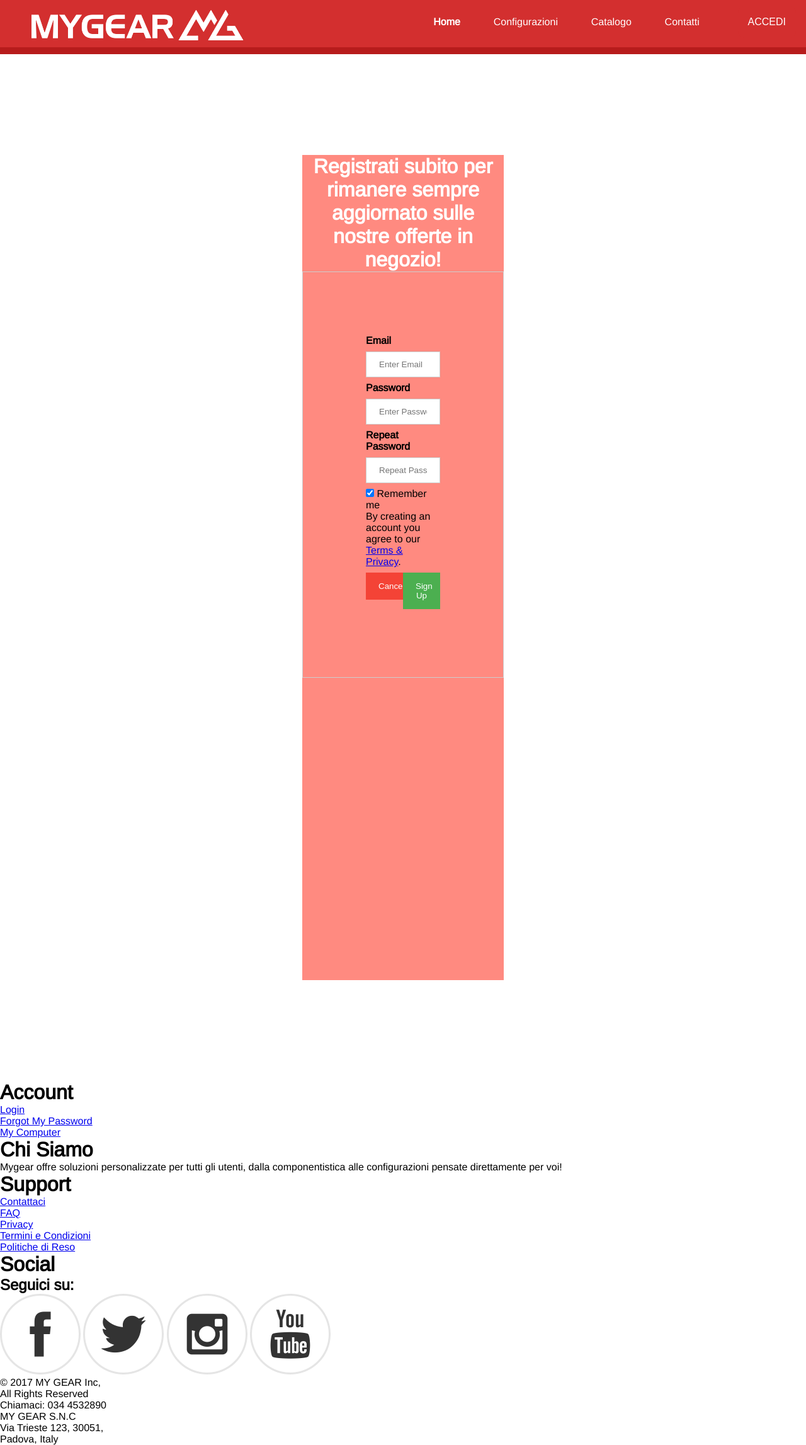
After one commit to ale-mazz/mygear.it, a PHP site: page /registrazione.html in a window 1280 px wide. The commit adds this page. Shown: the whole page at 63% size. Run offline with PHP 8.4, Linux system fonts and the light colour scheme.

```diff
--- a/headerstyle.css
+++ b/headerstyle.css
@@ -18,34 +18,8 @@ body {
 }
 
 /******************************************************************************
-Header
+Header & Menu
 *******************************************************************************/
-
-
-form {
-    margin: auto;
-    background: white;
-    border-radius: 4px;
-    box-shadow: 0 0 5px rgba(#000,.3);
-}
-
-
-input {
-    color: #666;
-    height: 100%;
-    padding: 5px 5px 5px 10px;
-    border-radius: 0px 4px 4px 0px;
-    outline:none;
-}
-
-label {
-    font-size: 0;
-}
-
-/******************************************************************************
-  Menu
-*******************************************************************************/
-
 
 header{
     width:100%;
--- /dev/null
+++ b/registrazione.html
@@ -0,0 +1,106 @@
+<!DOCTYPE html>
+<html lang="it">
+<head>
+<title>MYGEAR</title>
+    <link rel="stylesheet" type="text/css" href="headerstyle.css">
+
+    <link rel="stylesheet" type="text/css" href="regstyle.css">
+
+
+    <link rel="stylesheet" type="text/css" href="//fonts.googleapis.com/css?family=Arimo" />
+    <script src="jquery-3.2.1.min.js"></script>
+    <meta charset="UTF-8">
+</head>
+<body>
+    <script src="/javascript/hamburger.js"></script>
+    <div id="container">
+        <header>
+                <button id="hamburger" onclick="showmenu()">&#9776;</button>
+                <button class="buttonlogin">ACCEDI</button>
+            <img class="logo" src="immaginisito/mygear.png" alt="Logo del sito Mygear">
+            <div class="menu">
+                <ul>
+                    <li><a class="selected" href="home.html">Home</a></li>
+                    <li><a class="hover" href="configurazioni.html">Configurazioni</a></li>
+                    <li><a class="hover" href="catalogo.html">Catalogo</a></li>
+                    <li><a class="hover" href="contatti.html">Contatti</a></li>
+                </ul>
+            </div>
+        </header>
+    </div>
+    <div id="drop_menu">
+        <ul>
+            <li><a class="selected" href="home.html">Home</a></li>
+            <li><a href="configurazioni.html">Configurazioni</a></li>
+            <li><a href="catalogo.html">Catalogo</a></li>
+            <li><a href="contatti.html">Contatti</a></li>
+        </ul>
+    </div>
+    <div id="regform">
+        <h1>Registrati subito per rimanere sempre aggiornato sulle nostre offerte in negozio!</h1>
+        <form action="/action_page.php" style="border:1px solid #ccc">
+            <div class="containerreg">
+                <label><b>Email</b></label>
+                <input type="text" placeholder="Enter Email" name="email" required>
+                <label><b>Password</b></label>
+                <input type="password" placeholder="Enter Password" name="psw" required>
+                <label><b>Repeat Password</b></label>
+                <input type="password" placeholder="Repeat Password" name="psw-repeat" required>
+                <input type="checkbox" checked="checked"> Remember me
+                <p>By creating an account you agree to our <a href="#">Terms & Privacy</a>.</p>
+                    <div class="clearfix">
+                        <button type="button" class="cancelbtn">Cancel</button>
+                        <button type="submit" class="signupbtn">Sign Up</button>
+                    </div>
+            </div>
+        </form>
+    </div>
+    <footer id="footer_top">
+       <div id="account_footer">
+       <div class="block_title"> <h1>Account</h1> </div>
+                <ul>
+                    <li> <a href="account.html">Login </a></li>
+                    <li> <a href="recupero_password.html"> Forgot My Password </a></li>
+                    <li> <a href="account_computer.html"> My Computer </a></li>
+                </ul>
+        </div>
+        <div id="chi_siamo_footer">
+
+        <div class="block_title"> <h1>Chi Siamo</h1> </div>
+                <p>
+                    Mygear offre soluzioni personalizzate per tutti gli utenti, dalla componentistica alle configurazioni pensate direttamente per voi!
+                </p>
+        </div>
+        <div id="support_footer">
+        <div class="block_title"> <h1>Support</h1> </div>
+                <ul>
+                    <li> <a href="contatti.html"> Contattaci </a> </li>
+                    <li> <a href="faq.html"> FAQ </a> </li>
+                    <li> <a href="privacy.html"> Privacy</a> </li>
+                    <li> <a href="termini_condizioni.html"> Termini e Condizioni </a> </li>
+                    <li> <a href="warranty.html"> Politiche di Reso</a> </li>
+                </ul>
+        </div>
+        <div id="social_footer">
+        <div class="block_title"> <h1>Social</h1> </div>
+            <h2>Seguici su:</h2>
+                <a href="https://www.facebook.com" target="_blank"><img class="loghi_social" src="/immaginisito/fb.png"></a>
+                <a href="https://www.twitter.com" target="_blank"><img img class="loghi_social" src="immaginisito/twitter.png"></a>
+                <a href="https://www.instagram.com" target="_blank"><img img class="loghi_social" src="immaginisito/instagram.png"></a>
+                <a href="https://www.youtube.com" target="_blank"><img img class="loghi_social" src="immaginisito/yt.png"></a>
+
+        </div>
+    </footer>
+    <footer id="footer_bottom">
+        <div id="diritti">
+            <p> © 2017 MY GEAR Inc,<br>All Rights Reserved </p>
+        </div>
+        <div id="call_us">
+            <p>Chiamaci: 034 4532890 <br> MY GEAR S.N.C</p>
+        </div>
+        <div id="luogo">
+            <p>Via Trieste 123, 30051,<br> Padova, Italy</p>
+        </div>
+    </footer>
+</body>
+</html>
--- /dev/null
+++ b/regstyle.css
@@ -0,0 +1,71 @@
+#regform{
+
+    background-color: #FF8A80;
+    margin: 10em 30em 10em 30em;
+    padding-bottom: 30em ;
+}
+#regform h1{
+
+    text-align: center;
+    color: white;
+    font-weight: bold;
+    font-size: 2em;
+}
+/* Full-width input fields */
+input[type=text], input[type=password] {
+    width: 100%;
+    padding: 12px 20px;
+    margin: 8px 0;
+    display: inline-block;
+    border: 1px solid #ccc;
+    box-sizing: border-box;
+}
+
+/* Set a style for all buttons */
+.regform button {
+    background-color: #4CAF50;
+    color: white;
+    padding: 14px 20px;
+    margin: 8px 0;
+    border: none;
+    cursor: pointer;
+    width: 100%;
+}
+
+/* Extra styles for the cancel button */
+
+.cancelbtn {
+    background-color: #f44336;
+    color: white;
+    padding: 14px 20px;
+    border: none;
+    cursor: pointer;
+    margin: 8px 0;
+}
+
+.signupbtn {
+    background-color: #4CAF50;
+    color: white;
+    padding: 14px 20px;;
+    border: none;
+    cursor: pointer;
+    margin: 8px 0;
+}
+
+/* Float cancel and signup buttons and add an equal width */
+.cancelbtn,.signupbtn {
+    float: left;
+    width: 50%;
+}
+
+/* Add padding to container elements */
+.containerreg {
+    padding: 100px;
+}
+
+/* Clear floats */
+.clearfix::after {
+    content: "";
+    clear: both;
+    display: table;
+}
```
Also changed, not shown: immaginisito/1080ti.jpg (added), immaginisito/maker5.png (added).
